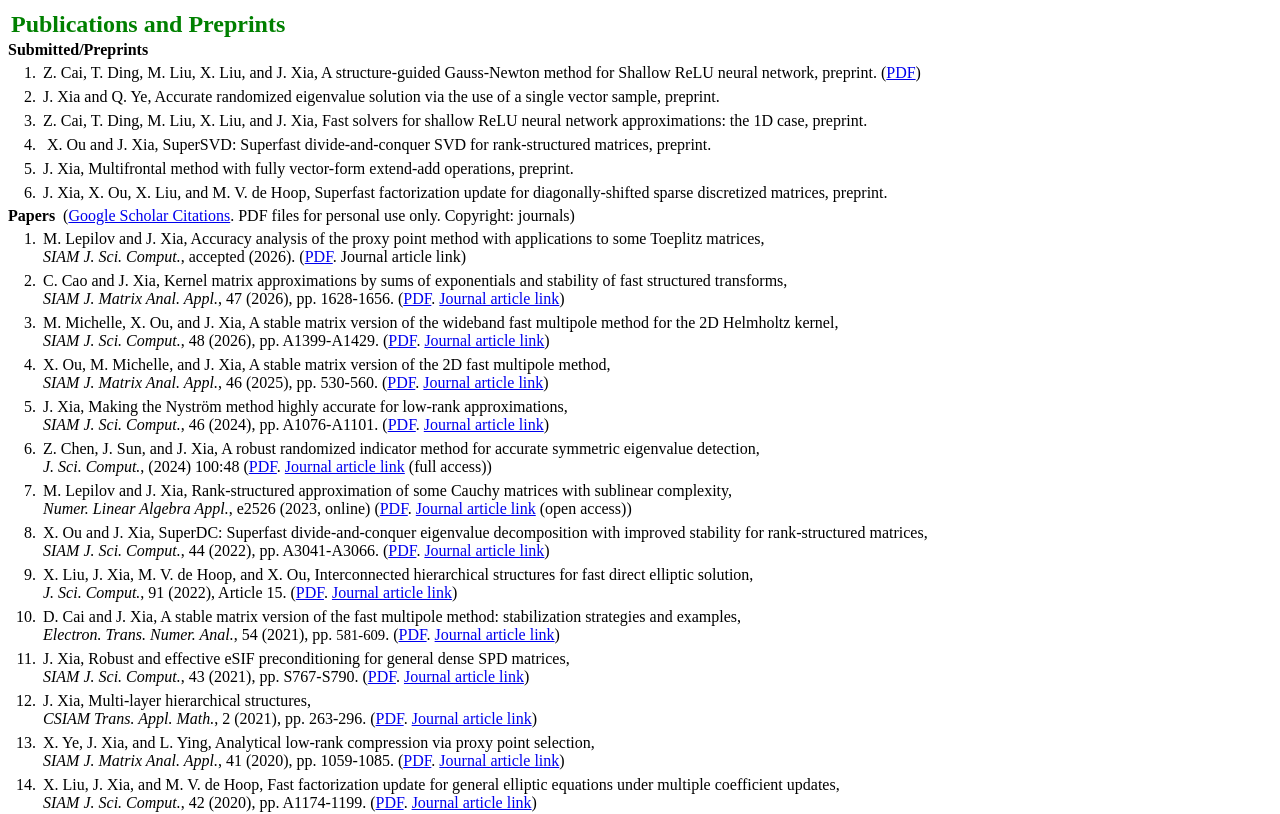
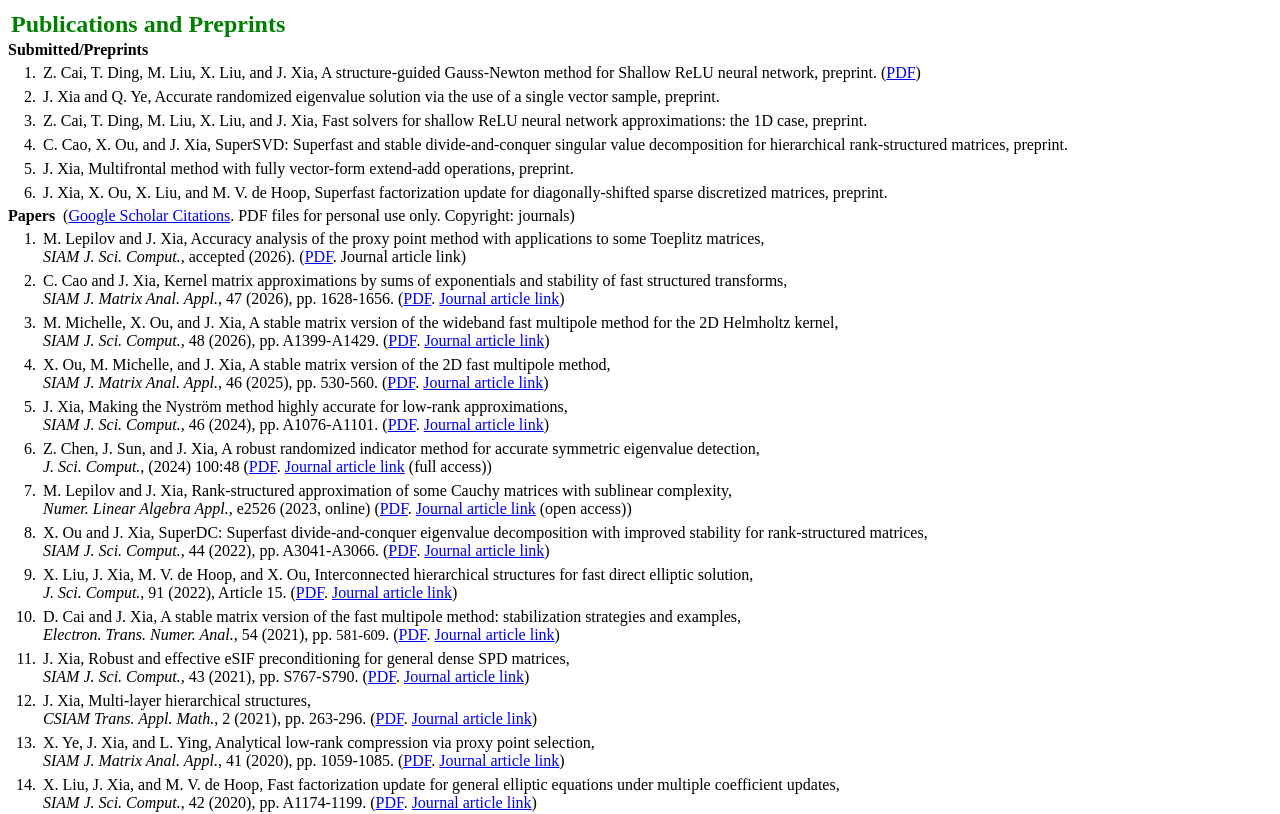
Before and after one commit to fastsolvers/fastsolvers.github.io, a plain HTML site: page papers.html in a window 1280 px wide. Shown: the top 814 px of the page. Drawn offline with Linux system fonts and the light colour scheme.

Commit message:
Update papers.html

```diff
--- a/papers.html
+++ b/papers.html
@@ -59,8 +59,8 @@ ol {
 	ReLU neural network approximations: the 1D case, preprint.</li>
 	<li>
 
-	&nbsp;X. Ou and J. Xia, SuperSVD: Superfast divide-and-conquer SVD for
-	rank-structured matrices, preprint.</li>
+	C. Cao, X. Ou, and J. Xia, SuperSVD: Superfast and stable divide-and-conquer
+singular value decomposition for hierarchical rank-structured matrices, preprint.</li>
 	<li>
 
 	J. Xia, Multifrontal method with fully vector-form extend-add operations,
```
